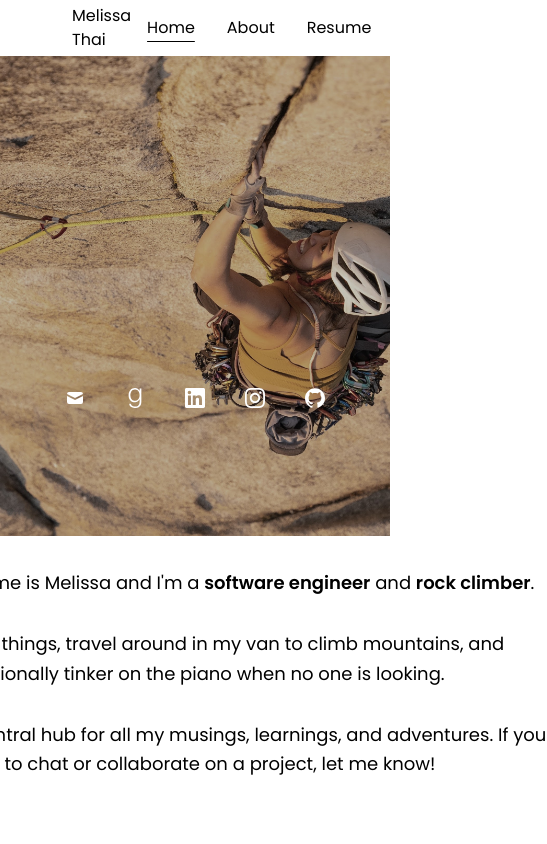
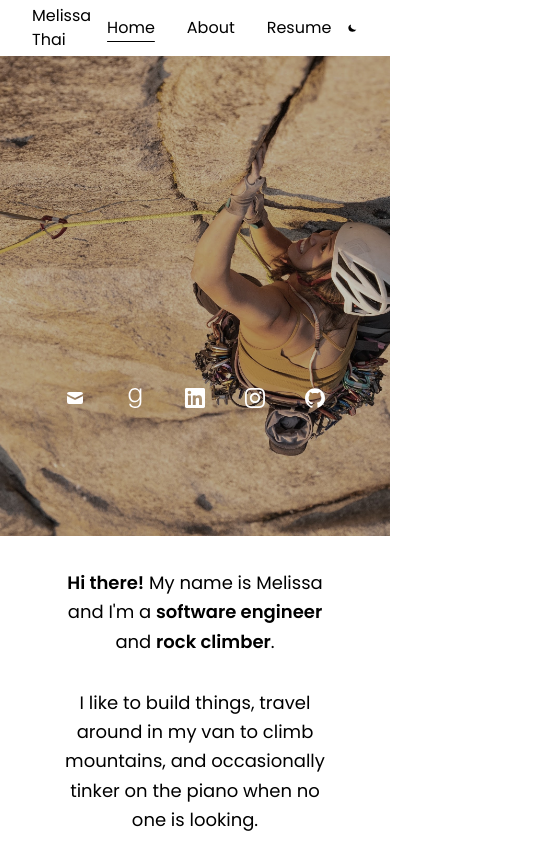
Before and after one commit to melissapthai/melissapthai.com, a Next.js app: page / in a window 390 px wide. Shown: the top 844 px of the page, 547 px wide, since content can reach past the window. Built offline with nearby package versions, Linux system fonts and the light colour scheme.

Commit message:
a lil more responsive

```diff
--- a/components/header.tsx
+++ b/components/header.tsx
@@ -14,7 +14,7 @@ export default function Header() {
   const alt = isDarkMode ? "sun icon" : "moon icon";
 
   return (
-    <header className="flex items-center px-10">
+    <header className="flex items-center lg:px-10">
       <div className="basis-1/3">
         <h1>Melissa Thai</h1>
       </div>
--- a/pages/index.tsx
+++ b/pages/index.tsx
@@ -14,7 +14,7 @@ const Home: NextPage = () => {
       </Head>
       <Hero />
       <div className="flex flex-col p-8">
-        <div className="flex w-[44rem] flex-col space-y-8 self-center pb-8 text-center text-lg leading-relaxed antialiased">
+        <div className="flex flex-col space-y-8 self-center pb-8 text-center text-lg leading-relaxed antialiased lg:w-[44rem]">
           <div>
             <span className="font-semibold">Hi there!</span> My name is Melissa
             and I'm a <span className="font-semibold">software engineer</span>{" "}
```
